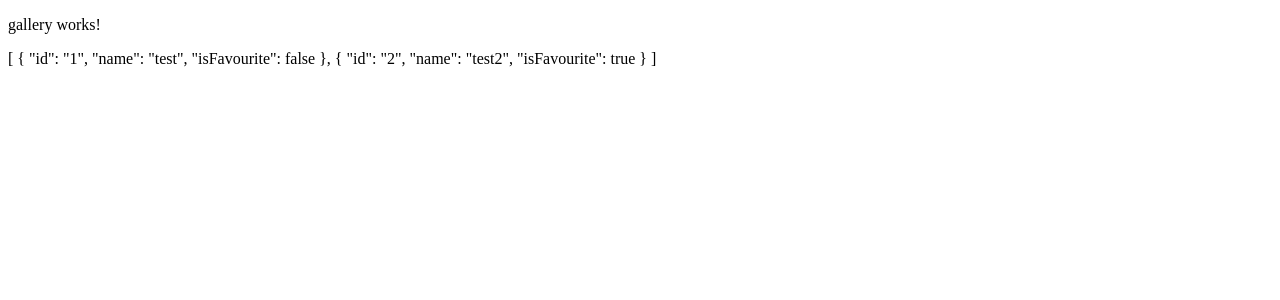
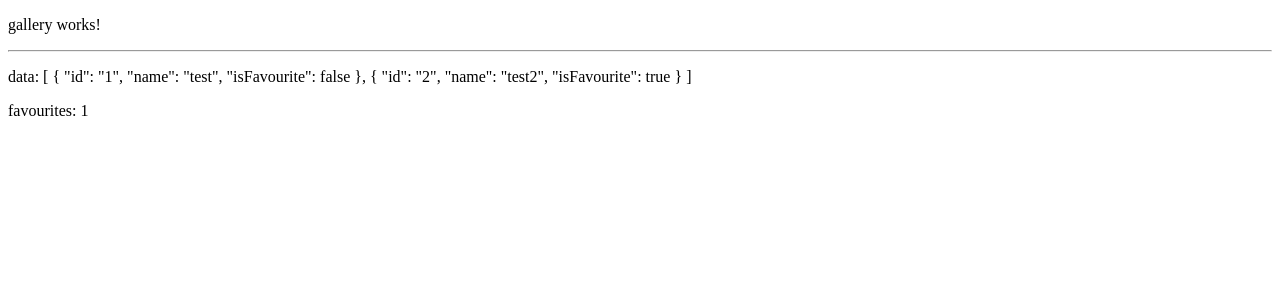
Before and after one commit to ArneCaluwe/galleries, an Angular app: page /galleries/1 in a window 1280 px wide. Shown: the top 300 px of the page. Built offline with nearby package versions, Linux system fonts and the light colour scheme.

Commit message:
cleanup, show favourites

```diff
--- a/src/app/galleries/gallery/gallery.component.html
+++ b/src/app/galleries/gallery/gallery.component.html
@@ -1,2 +1,4 @@
 <p>gallery works!</p>
-<p>{{ data$ | async | json }}</p>
+<hr />
+<p>data: {{ data$ | async | json }}</p>
+<p>favourites: {{ favouritesCount$ | async }}</p>
--- a/src/app/galleries/gallery/gallery.component.ts
+++ b/src/app/galleries/gallery/gallery.component.ts
@@ -1,9 +1,9 @@
-import { Component, OnInit, inject } from '@angular/core';
 import { CommonModule } from '@angular/common';
+import { Component, inject } from '@angular/core';
 import { ActivatedRoute, RouterModule } from '@angular/router';
+import { Observable, combineLatest, map, switchMap, tap } from 'rxjs';
+import { FilterService } from 'src/app/services/filter.service';
 import { GalleryItem, GalleryService } from 'src/app/services/gallery.service';
-import { FilterService } from 'src/app/services/filter.service';
-import { Observable, combineLatest, filter, map, switchMap, tap } from 'rxjs';
 
 @Component({
   selector: 'app-gallery',
--- a/src/app/services/filter.service.ts
+++ b/src/app/services/filter.service.ts
@@ -1,5 +1,5 @@
-import { Injectable, OnInit } from '@angular/core';
-import { Observable, ReplaySubject, Subject } from 'rxjs';
+import { Injectable } from '@angular/core';
+import { Observable, ReplaySubject } from 'rxjs';
 
 @Injectable({
   providedIn: 'root',
--- a/src/app/services/gallery.service.ts
+++ b/src/app/services/gallery.service.ts
@@ -1,6 +1,6 @@
 import { Injectable } from '@angular/core';
+import { Observable, map, of } from 'rxjs';
 import { Filter } from './filter.service';
-import { Observable, map, of } from 'rxjs';
 
 @Injectable({
   providedIn: 'root',
```
Also changed, not shown: 1 other file (tests, documents, lock files or other folders).
